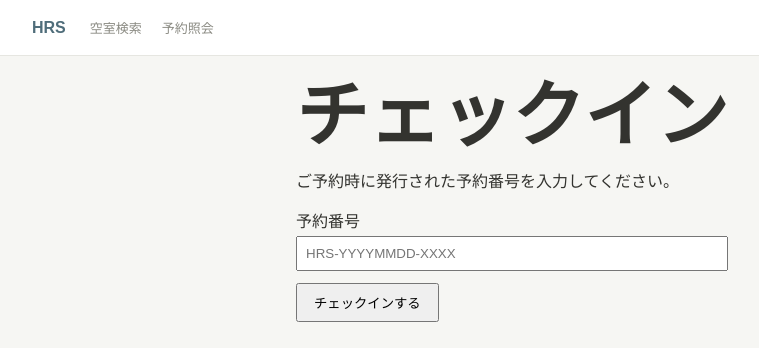
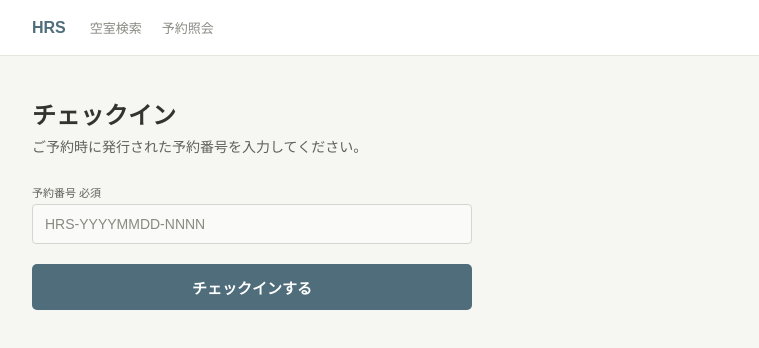
Before and after one commit to 97kuek/HRS, a Next.js app: page /check-in in a window 1280 px wide. Shown: the top 348 px of the page, without its empty margins (128-887 px from the left). Built offline with nearby package versions, Linux system fonts and the light colour scheme.

Commit message:
fix: align check-in screen with base UI (#43)

```diff
--- a/src/app/check-in/page.tsx
+++ b/src/app/check-in/page.tsx
@@ -48,48 +48,69 @@ export default function CheckInPage() {
     }
   }
 
-  // msg11: 結果画面（部屋番号と完了を表示する）
   if (result) {
     return (
-      <main style={{ maxWidth: 480, margin: "0 auto", padding: 24 }}>
-        <h1>チェックイン完了</h1>
-        <p>お部屋の準備ができました。</p>
-        <dl>
-          <dt>部屋番号</dt>
-          <dd style={{ fontSize: 28, fontWeight: 700 }}>{result.roomNumber}</dd>
-          <dt>予約番号</dt>
-          <dd>{result.reservationNumber}</dd>
-          <dt>部屋タイプ</dt>
-          <dd>{result.roomTypeName}</dd>
-          <dt>宿泊期間</dt>
-          <dd>
-            {result.checkInDate} 〜 {result.checkOutDate}（{result.guestCount}名）
-          </dd>
-        </dl>
-        <Link href="/">トップへ戻る</Link>
+      <main className="page-shell">
+        <div style={{ maxWidth: 440, margin: "0 auto", textAlign: "center" }}>
+          <div className="complete-mark">✓</div>
+          <h1 style={{ fontSize: "1.5rem", margin: "0 0 8px" }}>チェックイン完了</h1>
+          <p style={{ color: "var(--muted)", fontSize: "0.875rem", margin: "0 0 8px" }}>
+            お部屋の準備ができました。
+          </p>
+          <p className="section-heading" style={{ textAlign: "center" }}>
+            お部屋番号
+          </p>
+          <div className="reservation-number">{result.roomNumber}</div>
+          <div className="confirm-table" style={{ textAlign: "left" }}>
+            {[
+              ["予約番号", result.reservationNumber],
+              ["部屋タイプ", result.roomTypeName],
+              ["宿泊期間", `${result.checkInDate} 〜 ${result.checkOutDate}`],
+              ["人数", `${result.guestCount}名`],
+            ].map(([label, value]) => (
+              <div key={label} className="confirm-row">
+                <span className="confirm-label">{label}</span>
+                <span className="confirm-value">{value}</span>
+              </div>
+            ))}
+          </div>
+          <Link href="/" className="btn btn-secondary btn-full" style={{ marginTop: 16 }}>
+            トップへ戻る
+          </Link>
+        </div>
       </main>
     );
   }
 
-  // msg1: チェックインフォーム（予約番号を入力する・チェックインを指示する）
   return (
-    <main style={{ maxWidth: 480, margin: "0 auto", padding: 24 }}>
-      <h1>チェックイン</h1>
-      <p>ご予約時に発行された予約番号を入力してください。</p>
-      <label style={{ display: "block", marginBottom: 12 }}>
-        予約番号
+    <main className="page-shell">
+      <div style={{ maxWidth: 440 }}>
+        <h1 style={{ fontSize: "1.5rem", margin: "0 0 8px" }}>チェックイン</h1>
+        <p style={{ color: "var(--muted)", fontSize: "0.875rem", margin: "0 0 28px" }}>
+          ご予約時に発行された予約番号を入力してください。
+        </p>
+        <div className="form-stack">
+          <div className="field">
+            <label className="field-label field-required">予約番号</label>
             <input
+              className="field-input"
               type="text"
               value={reservationNumber}
               onChange={(e) => setReservationNumber(e.target.value)}
-          placeholder="HRS-YYYYMMDD-XXXX"
-          style={{ display: "block", width: "100%", padding: 8, marginTop: 4 }}
+              placeholder="HRS-YYYYMMDD-NNNN"
             />
-      </label>
-      {error && <p style={{ color: "#c00" }}>{error}</p>}
-      <button onClick={checkIn} disabled={loading} style={{ padding: "8px 16px" }}>
+          </div>
+          {error && <div className="error-box">{error}</div>}
+        </div>
+        <button
+          className="btn btn-primary btn-full btn-lg"
+          style={{ marginTop: 20 }}
+          onClick={checkIn}
+          disabled={loading}
+        >
           {loading ? "処理中…" : "チェックインする"}
         </button>
+      </div>
     </main>
   );
 }
```
Lines whose indentation alone changed are shown as unchanged.
